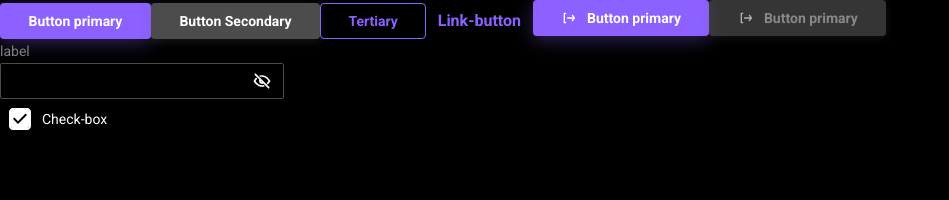
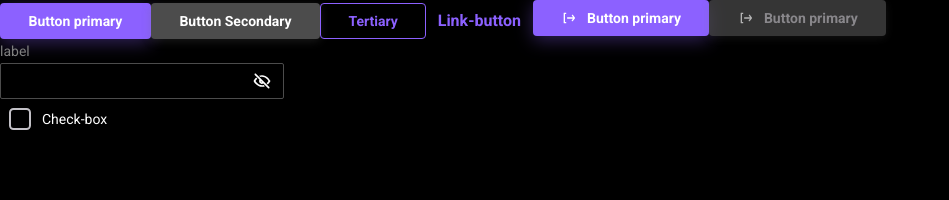
Before and after one commit to Diana-Balaban98/KnowledgeCards, a React (Vite) app: page / in a window 1280 px wide. Shown: the top 200 px of the page, without its empty margins (0-949 px from the left). Built offline with nearby package versions, Linux system fonts and the light colour scheme.

Commit message:
hot fix checkbox

```diff
--- a/src/components/ui/checkbox/checkbox.module.scss
+++ b/src/components/ui/checkbox/checkbox.module.scss
@@ -63,6 +63,10 @@
         outline: 2px solid var(--color-light-100);
       }
     }
+
+    .checkboxRoot:disabled {
+      outline: 2px solid var(--color-dark-100);
+    }
   }
 }
 
--- a/src/components/ui/checkbox/checkbox.tsx
+++ b/src/components/ui/checkbox/checkbox.tsx
@@ -1,4 +1,4 @@
-import { FC } from 'react'
+import { ComponentPropsWithoutRef, FC } from 'react'
 
 import CheckIcon from '@/assets/icons-components/CheckIcon'
 import { Typography } from '@/components'
@@ -6,26 +6,17 @@ import * as CheckboxRadix from '@radix-ui/react-checkbox'
 import * as LabelRadix from '@radix-ui/react-label'
 
 import s from './checkbox.module.scss'
-export type CheckBoxProps = {
-  checked?: boolean
-  className?: string
-  disabled?: boolean
-  label?: string
-  onChange?: (checked: boolean) => void
-  required?: boolean
-}
-export const Checkbox: FC<CheckBoxProps> = ({ checked, onChange }) => {
+
+export const Checkbox: FC<ComponentPropsWithoutRef<typeof CheckboxRadix.Root>> = ({
+  className,
+  ...rest
+}) => {
   return (
-    <div className={s.containerCheckBox}>
+    <div className={`${s.containerCheckBox} ${rest.disabled ? s.disabled : ''}`}>
       <LabelRadix.Root className={s.containerLabel}>
         <Typography variant={'body2'}>Check-box</Typography>
         <div className={s.buttonContainer} tabIndex={Number('0')}>
-          <CheckboxRadix.Root
-            checked={checked}
-            className={s.checkboxRoot}
-            defaultChecked
-            onCheckedChange={onChange}
-          >
+          <CheckboxRadix.Root className={`${s.checkboxRoot} ${className}`} {...rest}>
             <CheckboxRadix.Indicator className={s.checkIcon}>
               <CheckIcon />
             </CheckboxRadix.Indicator>
```
Also changed, not shown: 1 other file (tests, documents, lock files or other folders).
